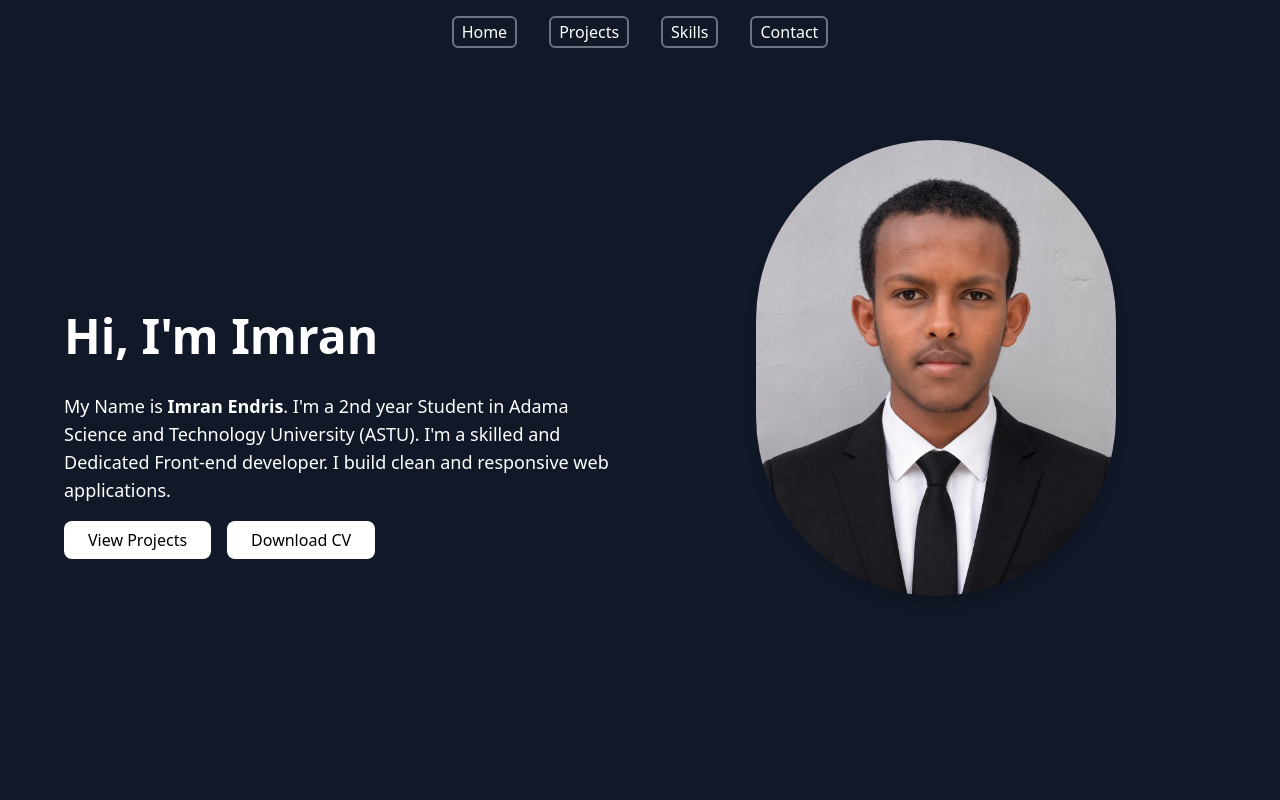
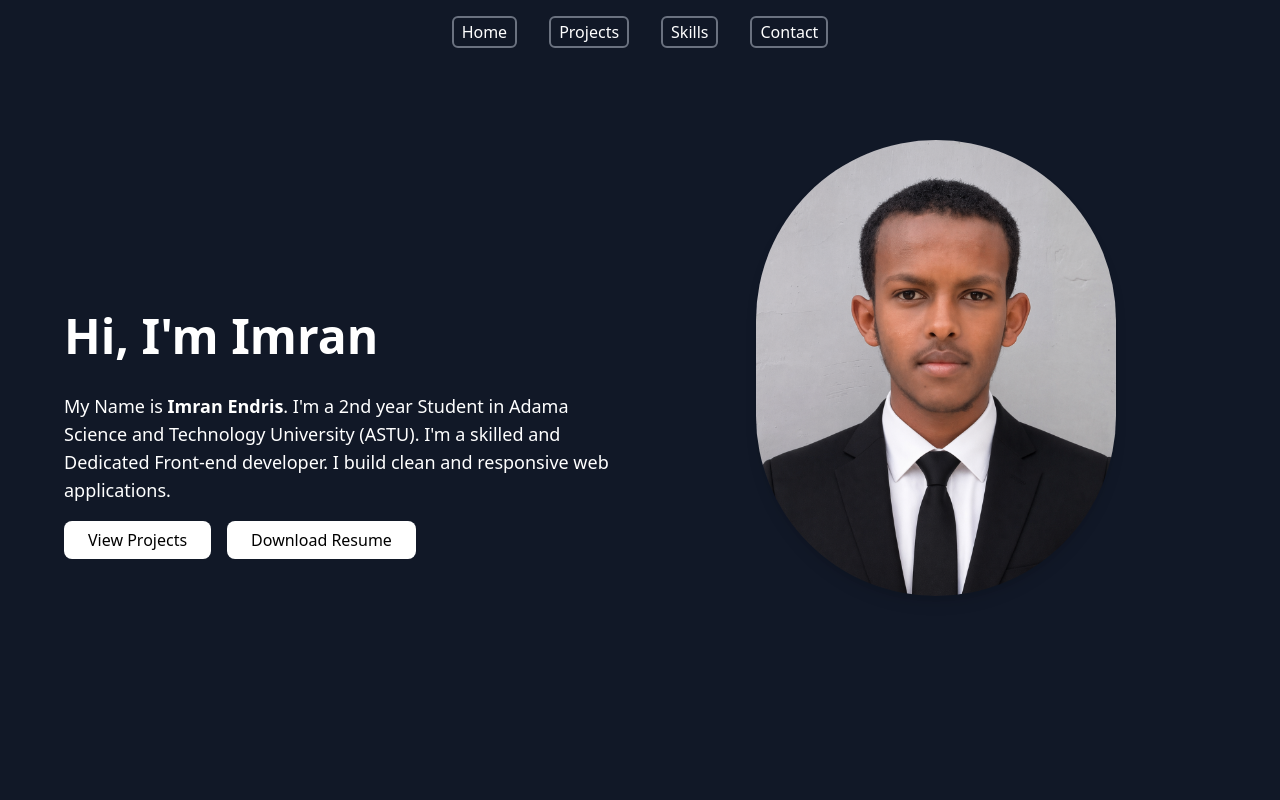
Before and after one commit to babaty73/portfolio, a React (Vite) app: page / in a window 1280 px wide. Shown: the top 800 px of the page. Built offline with nearby package versions, Linux system fonts and the light colour scheme.

Commit message:
Update Hero.jsx

```diff
--- a/src/Components/Hero.jsx
+++ b/src/Components/Hero.jsx
@@ -50,7 +50,7 @@ function Hero() {
           className="bg-white text-black px-6 py-2 rounded-lg hover:bg-gray-300
            transition ml-4"
         >
-          Download CV
+          Download Resume
         </a>
       </div>
 
```
